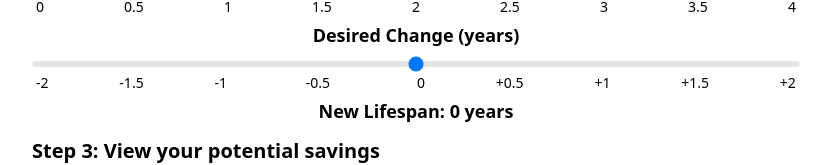
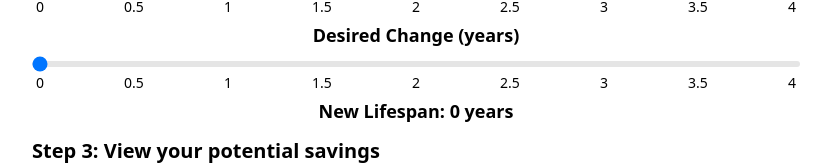
Before and after one commit to VyasNarasimhan/lifecycle, a React (Create React App) app: page / in a window 1280 px wide. Shown: the part 565-730 px from the top of the page, without its empty margins (224-1055 px from the left). Built offline with nearby package versions, Linux system fonts and the light colour scheme.

Commit message:
updated slider

```diff
--- a/src/pages/Home.js
+++ b/src/pages/Home.js
@@ -6,25 +6,10 @@ import React from "react";
 function Home() {
 
     const DATA = [{'name': 'MacBook Pro', 'manufacturer': 'Apple', 'cost': 1000, 'footprint': 15}, {'name': 'ThinkPad X1 Carbon', 'manufacturer': 'Lenovo', 'cost': 1000, 'footprint': 17.5}];
-    const [newDevice, setNewDevice] = React.useState(-1);
     const [selectedDevices, setSelectedDevices] = React.useState([]);
     const [currentLifespan, setCurrentLifespan] = React.useState(0);
     const [desiredChange, setDesiredChange] = React.useState(0);
     const [search, setSearch] = React.useState('');
-
-    const addDeviceToSelected = () => {
-        if (newDevice >= 0 && newDevice < DATA.length) {
-            for (let i = 0; i < selectedDevices.length; i++) {
-                if (selectedDevices[i].index === newDevice) {
-                    return;
-                }
-            }
-            setSelectedDevices([
-                ...selectedDevices,
-                {'index': newDevice, 'quantity': 0}
-            ]);
-        }
-    }
 
     const addDevice = (device) => {
         const index = DATA.indexOf(device);
@@ -37,6 +22,7 @@ function Home() {
             ...selectedDevices,
             {'index': index, 'quantity': 0}
         ]);
+        setSearch('');
     }
 
     const updateQuantity = (event, device) => {
@@ -75,7 +61,7 @@ function Home() {
         const trashRecycled = (GHG * 43.6 / 1000);
         const seedlings = (GHG * 16.5/1000);
         return (
-            <p className="text-lg font-light mb-2">If you update your RL to {parseFloat(currentLifespan) + parseFloat(desiredChange)} years, your estimated annual savings are ${totalSaved.toLocaleString('en-US', {maximumFractionDigits:2})} and {parseInt(GHG)} kg of CO2 equivalent. That is equivalent to driving {parseInt(gallonsOfGas)} fewer miles, planting {parseInt(seedlings)} new seedlings and letting them grow for ten years, or recycling {parseInt(trashRecycled)} bags of trash instead of throwing them in the landfill!</p>
+            <p className="text-lg font-light mb-2">If you update your RL to {parseFloat(currentLifespan) + parseFloat(desiredChange)} years, your estimated annual savings are <b>${totalSaved.toLocaleString('en-US', {maximumFractionDigits:2})}</b> and <b>{parseInt(GHG)}</b> kg of CO2 equivalent. That is equivalent to driving {parseInt(gallonsOfGas)} fewer miles, planting {parseInt(seedlings)} new seedlings and letting them grow for ten years, or recycling {parseInt(trashRecycled)} bags of trash instead of throwing them in the landfill!</p>
         );
     }
 
@@ -262,21 +248,21 @@ function Home() {
                 <input
                     type="range"
                     className="transparent h-1.5 w-full cursor-pointer appearance-none rounded-lg border-transparent bg-neutral-200"
-                    min="-2"
-                    max="2"
+                    min="0"
+                    max="4"
                     step="0.5"
                     value={desiredChange}
                     onChange={(event) => {setDesiredChange(event.target.value)}} />
                 <span className="flex justify-between mx-1 mb-1">
-                    <p className="font-normal text-sm">-2</p>
-                    <p className="font-normal text-sm">-1.5</p>
-                    <p className="font-normal text-sm">-1</p>
-                    <p className="font-normal text-sm ml-2">-0.5</p>
-                    <p className="font-normal text-sm ml-4">0</p>
-                    <p className="font-normal text-sm">+0.5</p>
-                    <p className="font-normal text-sm">+1</p>
-                    <p className="font-normal text-sm">+1.5</p>
-                    <p className="font-normal text-sm">+2</p>
+                    <p className="font-normal text-sm">0</p>
+                    <p className="font-normal text-sm">0.5</p>
+                    <p className="font-normal text-sm">1</p>
+                    <p className="font-normal text-sm">1.5</p>
+                    <p className="font-normal text-sm">2</p>
+                    <p className="font-normal text-sm">2.5</p>
+                    <p className="font-normal text-sm">3</p>
+                    <p className="font-normal text-sm">3.5</p>
+                    <p className="font-normal text-sm">4</p>
                 </span>
                 <p className="text-lg font-semibold text-center mb-3">New Lifespan: {parseFloat(currentLifespan) + parseFloat(desiredChange)} years</p>
                 <p className="text-xl font-semibold mb-1">Step 3: View your potential savings</p>
```
